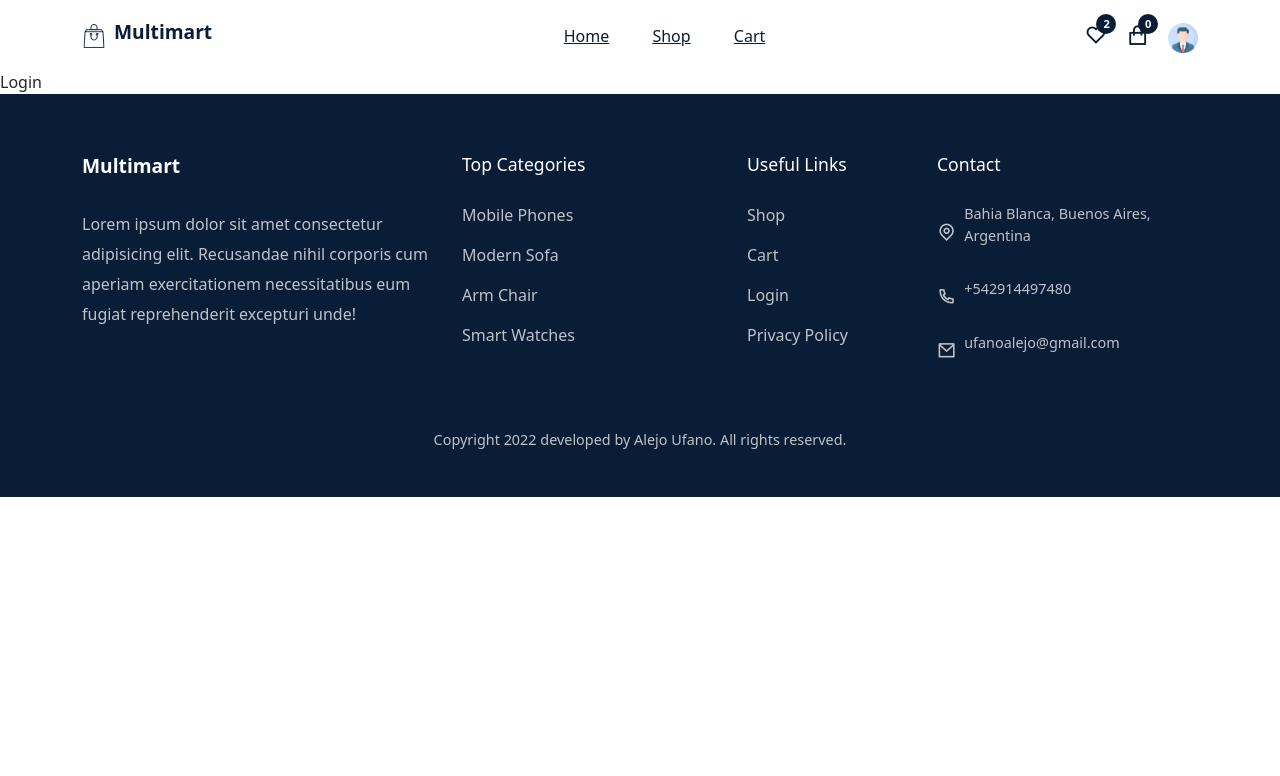
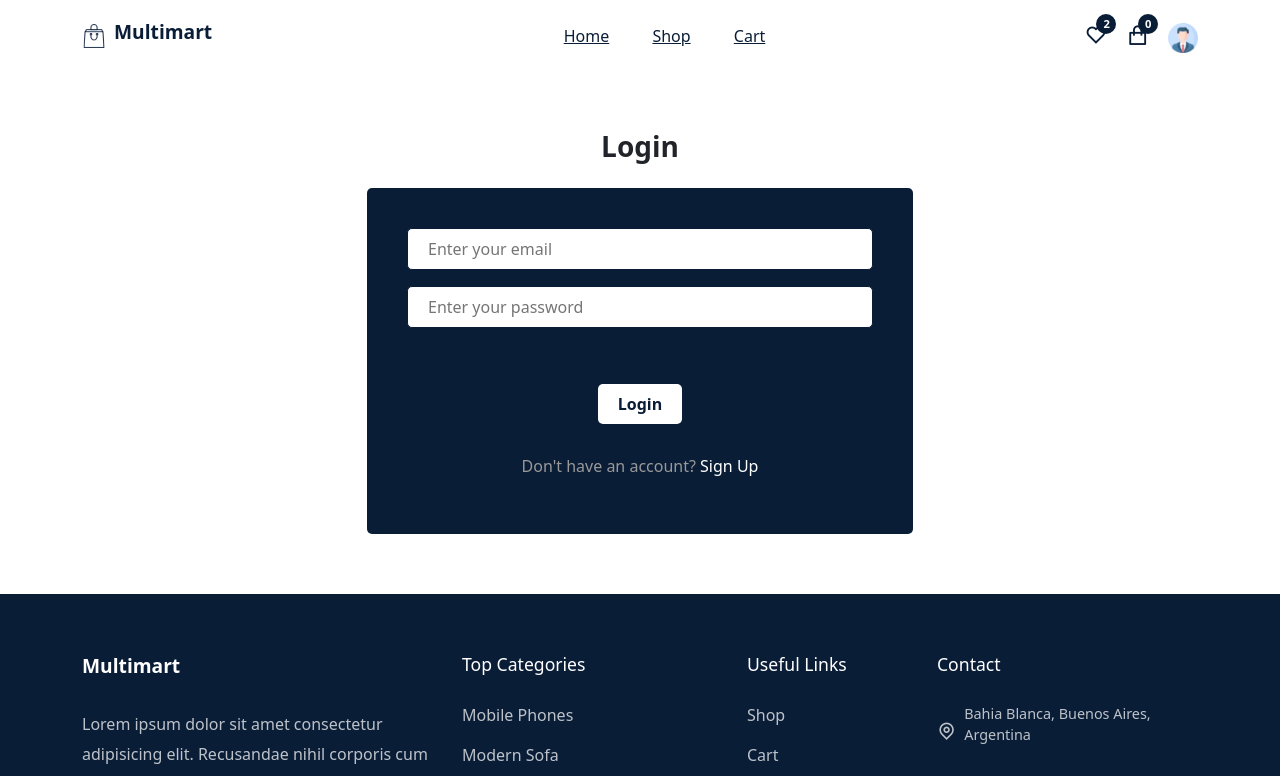
Before and after one commit to AlejoUfano/E-Commerce, a React (Create React App) app: page /login in a window 1280 px wide. Shown: the top 776 px of the page. Built offline with nearby package versions, Linux system fonts and the light colour scheme.

Commit message:
Feat(Login) Login component added

```diff
--- a/src/components/pages/Login.jsx
+++ b/src/components/pages/Login.jsx
@@ -1,10 +1,34 @@
-
-
-import React from 'react'
+import React, { useState } from 'react'
+import Helmet from '../organisms/Helmet/Helmet'
+import { Container, Row, Col, Form, FormGroup } from 'reactstrap'
+import { Link } from 'react-router-dom'
+import '../../styles/login.css'
 
 const Login = () => {
+  const [email, setEmail] = useState('')
+  const [password, setPassword] = useState('')
   return (
-    <div>Login</div>
+    <Helmet title='Login'>
+      <section>
+        <Container>
+          <Row>
+            <Col lg='6' className='m-auto text-center'>
+              <h3 className='fw-bold mb-4'>Login</h3>
+              <Form className='authForm'>
+                <FormGroup className='formGroup'>
+                <input type="email" placeholder='Enter your email'value={email} onChange={e=> setEmail(e.target.value)} />
+                </FormGroup>
+                <FormGroup className='formGroup'>
+                <input type="text" placeholder='Enter your password' value={password} onChange={e=> setPassword(e.target.value)} />
+                </FormGroup>
+                <button type='submit' className="buyButton authButton">Login</button>
+                <p>Don't have an account? <Link to='/signup' style={{ textDecoration: 'none' }}>Sign Up</Link></p>
+              </Form>
+            </Col>
+          </Row>
+        </Container>
+      </section>
+    </Helmet>
   )
 }
 
--- /dev/null
+++ b/src/styles/login.css
@@ -0,0 +1,16 @@
+.authForm {
+    background: var(--primary-color);
+    padding: 40px;
+    border-radius: 5px;
+}
+.authButton {
+    background: #fff !important;
+    color: var(--primary-color);
+    font-weight: 600;
+}
+.authForm p {
+    margin-top: 30px;
+}
+.authForm p a {
+    color: #fff;
+}
```
